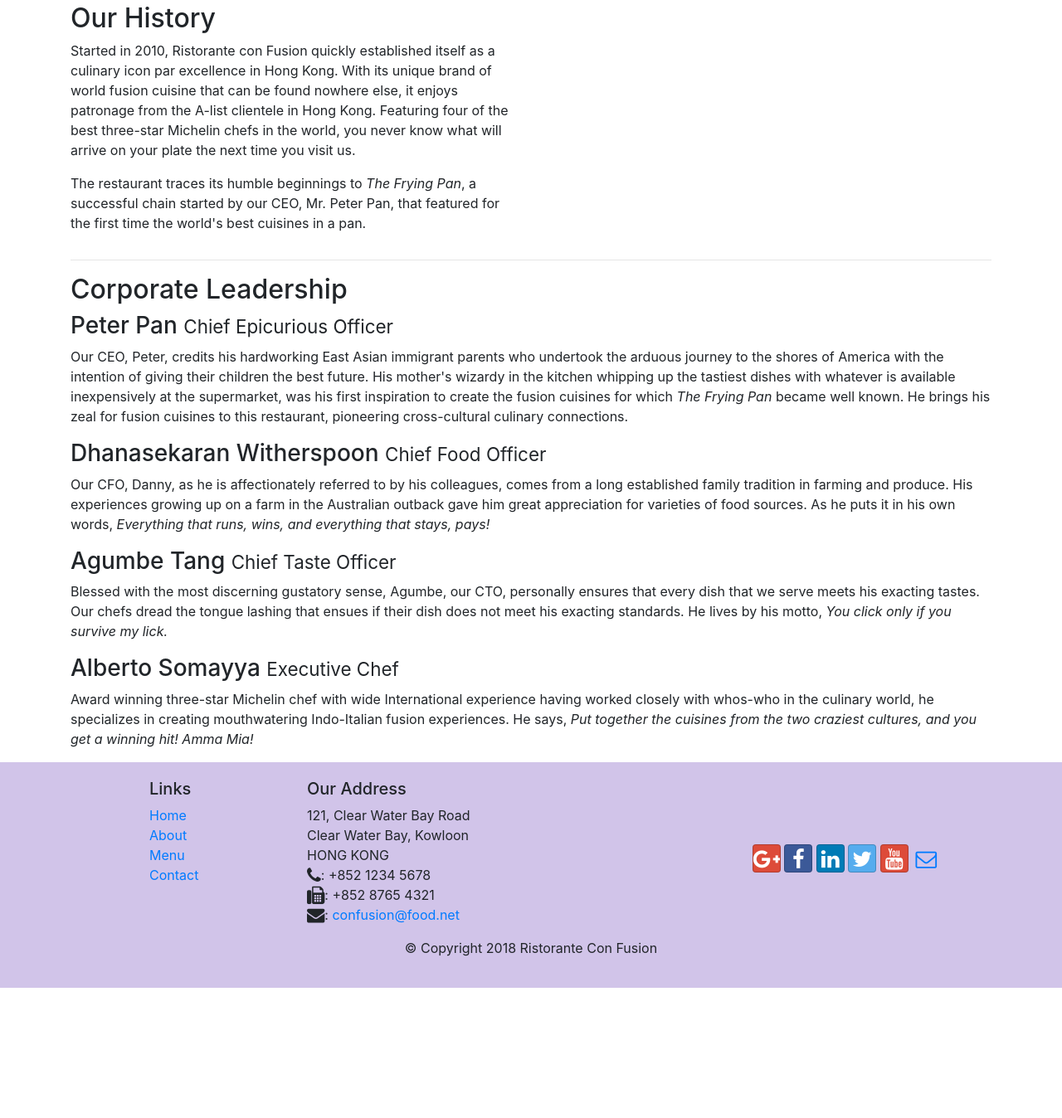
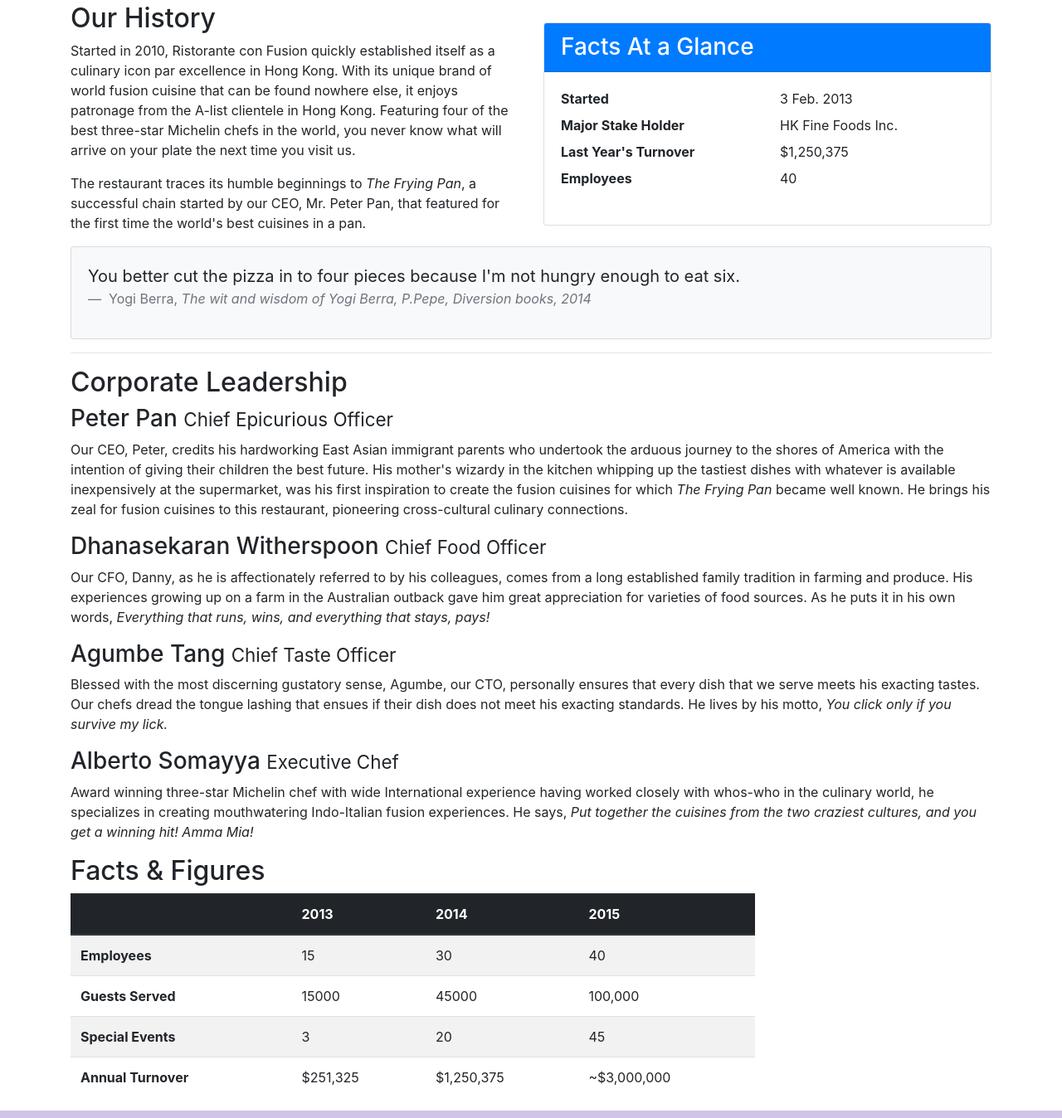
Before and after one commit to IsuruPabasara/Web-App-0, a website: page aboutus.html in a window 1280 px wide. Shown: the part 412-1760 px from the top of the page at 83% size. Before the commit the page ends 1603 px from the top, so only its background shows below. Drawn offline with nearby package versions, Linux system fonts and the light colour scheme.

Commit message:
Tables and Cards

```diff
--- a/aboutus.html
+++ b/aboutus.html
@@ -63,6 +63,34 @@
                 <p>Started in 2010, Ristorante con Fusion quickly established itself as a culinary icon par excellence in Hong Kong. With its unique brand of world fusion cuisine that can be found nowhere else, it enjoys patronage from the A-list clientele in Hong Kong.  Featuring four of the best three-star Michelin chefs in the world, you never know what will arrive on your plate the next time you visit us.</p>
                 <p>The restaurant traces its humble beginnings to <em>The Frying Pan</em>, a successful chain started by our CEO, Mr. Peter Pan, that featured for the first time the world's best cuisines in a pan.</p>
             </div>
+            <div class="col-sm">
+                <div class="card">
+                    <h3 class="card-header bg-primary text-white">Facts At a Glance</h3>
+                    <div class="card-body">
+                        <dl class="row">
+                            <dt class="col-6">Started</dt>
+                            <dd class="col-6">3 Feb. 2013</dd>
+                            <dt class="col-6">Major Stake Holder</dt>
+                            <dd class="col-6">HK Fine Foods Inc.</dd>
+                            <dt class="col-6">Last Year's Turnover</dt>
+                            <dd class="col-6">$1,250,375</dd>
+                            <dt class="col-6">Employees</dt>
+                            <dd class="col-6">40</dd>
+                        </dl>
+                    </div>
+                </div>
+            </div>
+            <div class="col-12">
+                <div class="card card-body bg-light">
+                    <blockquote class="blockquote">
+                        <p class="mb-0">You better cut the pizza in to four pieces because I'm not hungry enough to eat six.</p>
+                        <footer class="blockquote-footer">
+                            Yogi Berra,
+                            <cite title="Source Title">The wit and wisdom of Yogi Berra, P.Pepe, Diversion books, 2014</cite>
+                        </footer>
+                    </blockquote>
+                </div>
+            </div>
         </div>
         <hr>
 
@@ -80,7 +108,51 @@
                 <p class="d-none d-lg-block">Award winning three-star Michelin chef with wide International experience having worked closely with whos-who in the culinary world, he specializes in creating mouthwatering Indo-Italian fusion experiences. He says, <em>Put together the cuisines from the two craziest cultures, and you get a winning hit! Amma Mia!</em> </p>
             </div>
        </div>
+       <div class="row row-content">
+           <div class="col-12 col-sm-9">
+               <h2>Facts &amp; Figures</h2>
+               <div class="table-responsive">
+                <table class="table table-striped">
+                    <thead class="thead-dark">
+                        <tr>
+                            <th>&nbsp;</th>
+                            <th>2013</th>
+                            <th>2014</th>
+                            <th>2015</th>
+                        </tr>
+                    </thead>
+                    <tbody>
+                        <tr>
+                            <th>Employees</th>
+                            <td>15</td>
+                            <td>30</td>
+                            <td>40</td>
+                        </tr>
+                        <tr>
+                            <th>Guests Served</th>
+                            <td>15000</td>
+                            <td>45000</td>
+                            <td>100,000</td>
+                        </tr>
+                        <tr>
+                            <th>Special Events</th>
+                            <td>3</td>
+                            <td>20</td>
+                            <td>45</td>
+                        </tr>
+                        <tr>
+                            <th>Annual Turnover</th>
+                            <td>$251,325</td>
+                            <td>$1,250,375</td>
+                            <td>~$3,000,000</td>
+                        </tr>
+                    </tbody>
+                </table>
+            </div>
+           </div>
+           <div class="col-12 col-sm-3"></div>
 
+       </div>
     </div>
 
     <footer class="footer">
```
